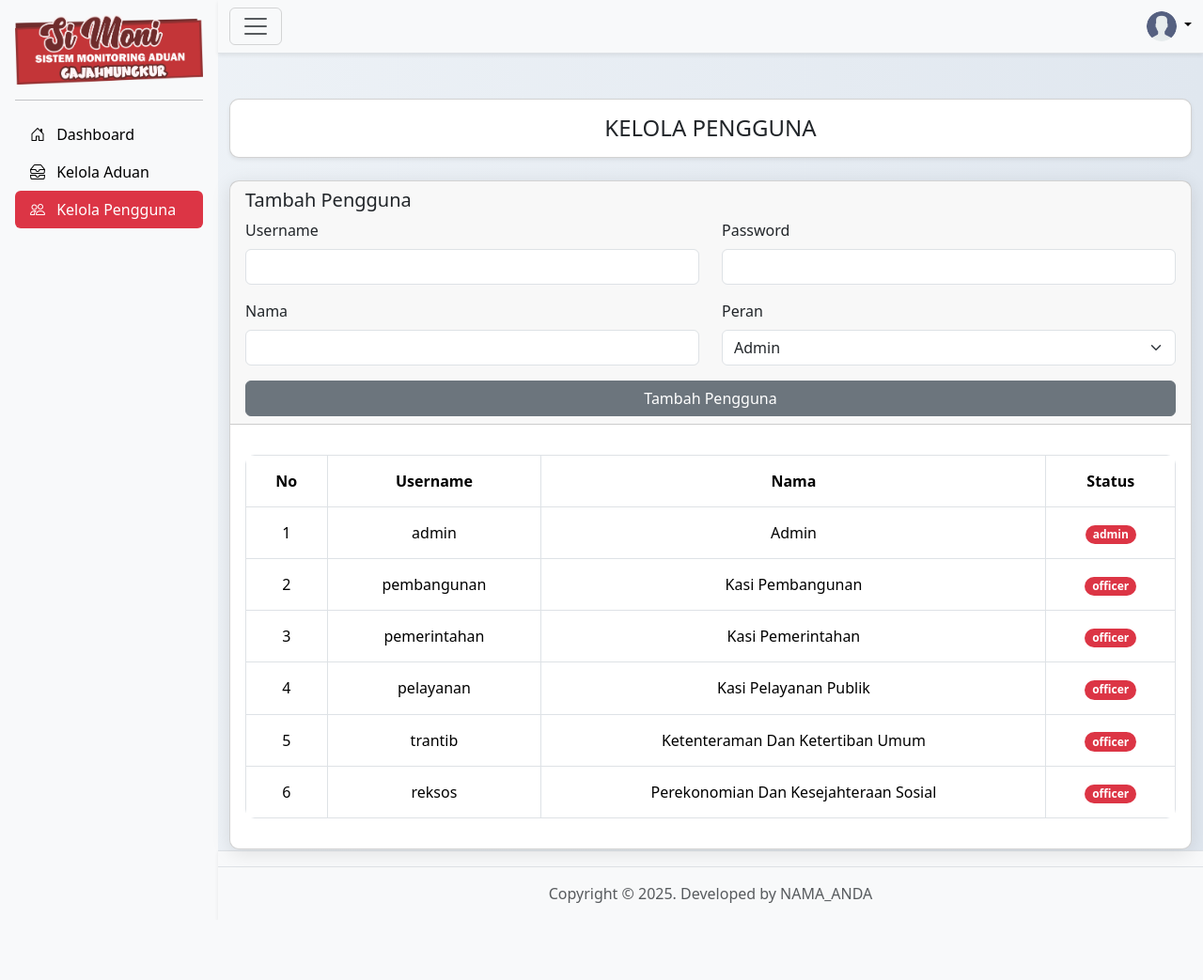
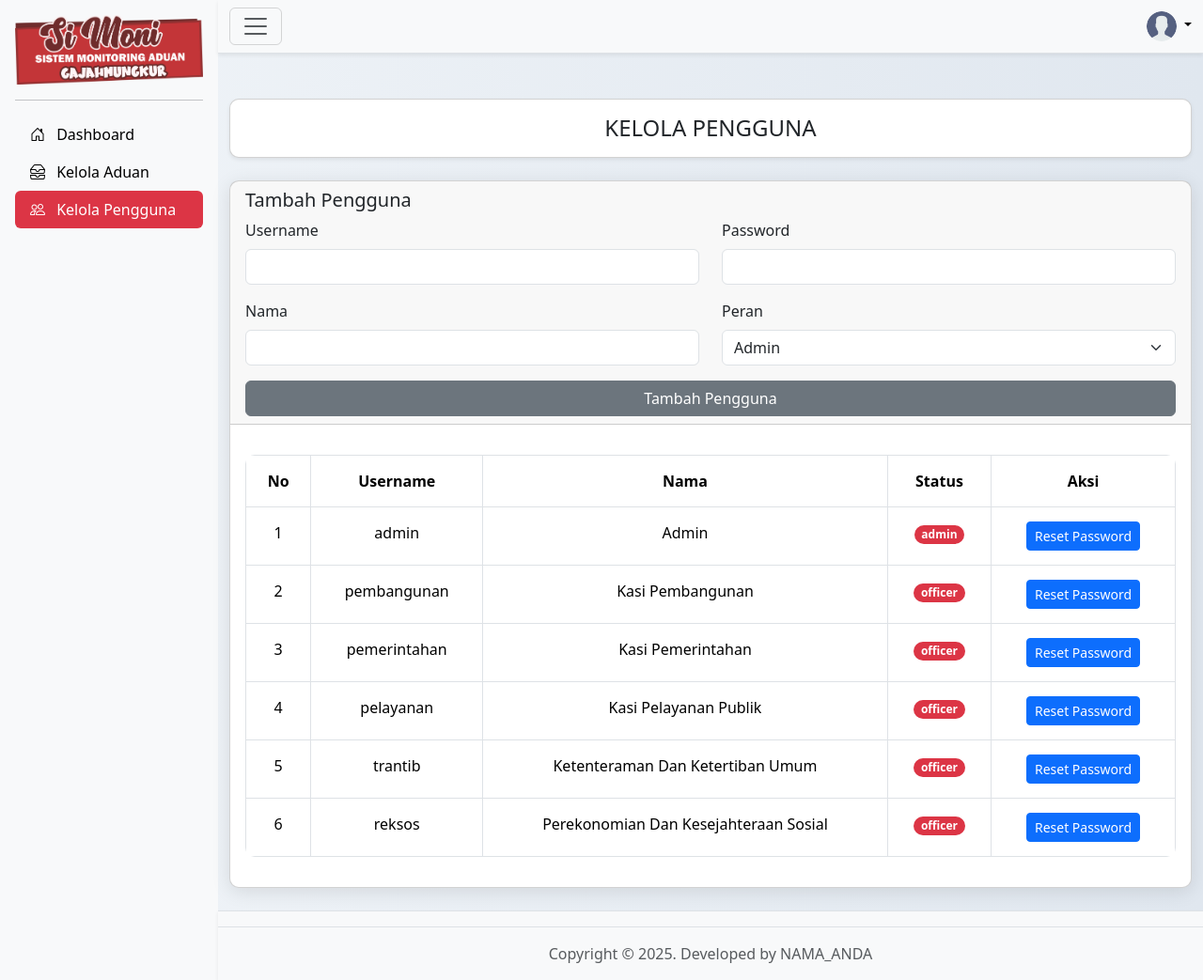
Before and after one commit to thiovan/simoni-php, a PHP site: page /user.php in a window 1280 px wide. Shown: the whole page at 94% size. Before the commit the page ends 961 px from the top, so only its background shows below. Run offline with PHP 8.4, Linux system fonts and the light colour scheme; a user stored in the database is signed in; data comes from the database, SQL or seed files in the repository.

Commit message:
add reset password

```diff
--- a/user.php
+++ b/user.php
@@ -21,6 +21,28 @@ $stmt = $conn->prepare("SELECT * FROM users");
 $stmt->execute();
 $users = $stmt->fetchAll(PDO::FETCH_ASSOC);
 
+// Reset password
+if (isset($_POST['type']) && $_POST['type'] == 'reset_password') {
+  // Ambil data dari form
+  $user_id = $_POST['user_id'];
+  $password = $_POST['password'];
+
+  // Enkripsi password
+  $password = password_hash($password, PASSWORD_DEFAULT);
+
+  // Simpan data pengguna ke database
+  $stmt = $conn->prepare("UPDATE users SET password = :password WHERE id = :user_id");
+  $stmt->bindParam(':password', $password);
+  $stmt->bindParam(':user_id', $user_id);
+  $stmt->execute();
+
+  // Redirect ke halaman user.php
+  header("Location: user.php");
+  exit();
+}
+
+
+// Tambah pengguna
 if (isset($_POST['username']) && isset($_POST['password']) && isset($_POST['fullname']) && isset($_POST['role'])) {
   // Ambil data dari form
   $username = $_POST['username'];
@@ -193,6 +215,7 @@ if (isset($_POST['username']) && isset($_POST['password']) && isset($_POST['full
                   <th class="text-center align-middle">Username</th>
                   <th class="text-center align-middle">Nama</th>
                   <th class="text-center align-middle">Status</th>
+                  <th class="text-center align-middle">Aksi</th>
                 </tr>
               </thead>
               <tbody>
@@ -203,6 +226,15 @@ if (isset($_POST['username']) && isset($_POST['password']) && isset($_POST['full
                     <td class="text-center"><?php echo htmlspecialchars($user['fullname']); ?></td>
                     <td class="text-center">
                       <span class="badge rounded-pill text-bg-danger"><?php echo htmlspecialchars($user['role']); ?></span>
+                    </td>
+                    <td class="text-center">
+                      <button
+                        type="button"
+                        class="btn btn-sm btn-primary"
+                        data-bs-toggle="modal"
+                        data-bs-target="#modalResetPassword"
+                        onclick="document.querySelector('#modalResetPassword input[name=user_id]').value = '<?php echo $user['id']; ?>'; document.querySelector('#modalResetPassword input[name=username]').value = '<?php echo htmlspecialchars($user['username']); ?>';">
+                        Reset Password</button>
                     </td>
                   </tr>
                 <?php } ?>
@@ -223,12 +255,47 @@ if (isset($_POST['username']) && isset($_POST['password']) && isset($_POST['full
     </footer>
     <!-- / Menampilkan Footer -->
 
+    <!-- Menampilkan Modal -->
+    <div id="modalResetPassword" class="modal fade" tabindex="-1">
+      <div class="modal-dialog modal-dialog-centered">
+        <div class="modal-content">
+          <form method="POST" action="">
+            <div class="modal-header">
+              <h5 class="modal-title">Ubah Password</h5>
+              <button type="button" class="btn-close" data-bs-dismiss="modal" aria-label="Close"></button>
+            </div>
+            <div class="modal-body">
+              <input type="hidden" name="type" value="reset_password">
+              <input type="hidden" name="user_id">
+              <div class="mb-3">
+                <label class="form-label">Username</label>
+                <input name="username" type="text" class="form-control" disabled>
+              </div>
+              <div class="mb-3">
+                <label class="form-label">Password Baru</label>
+                <input name="password" type="password" class="form-control" placeholder="******">
+              </div>
+
+            </div>
+            <div class="modal-footer">
+              <button type="button" class="btn btn-secondary" data-bs-dismiss="modal">Batal</button>
+              <button type="submit" class="btn btn-primary">Simpan</button>
+            </div>
+          </form>
+        </div>
+      </div>
+    </div>
+
+
   </div>
 
   <script>
     document.addEventListener('DOMContentLoaded', function() {
       const collapseElement = document.getElementById('sidebar');
       const isMobile = window.matchMedia('(max-width: 767.98px)').matches;
+      // const modalResetPassword = new bootstrap.Modal(document.getElementById('modalResetPassword'));
+      // modalResetPassword.show();
+
 
       if (isMobile) {
         // Collapse the element on mobile
```
